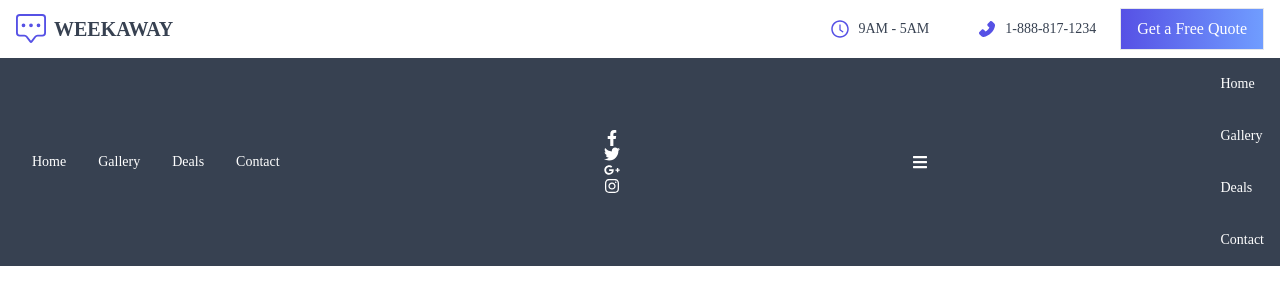
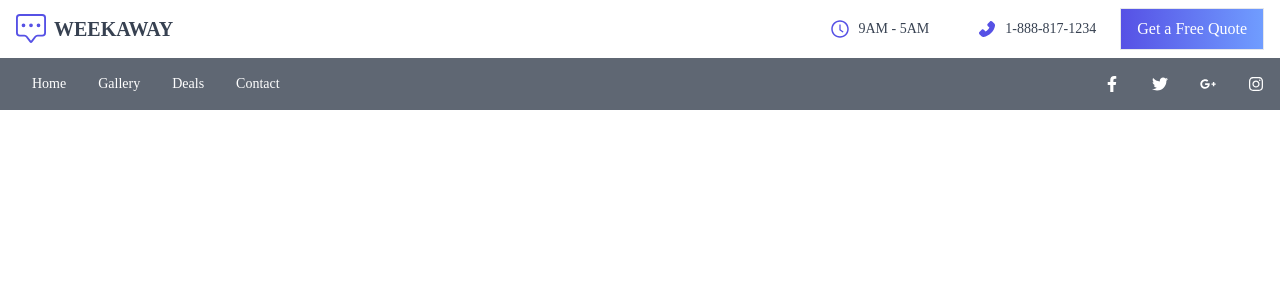
Before and after one commit to gregorybv/weekaway-website, a React (Create React App) app: page / in a window 1280 px wide. Shown: the top 304 px of the page. Built offline with nearby package versions, Linux system fonts and the light colour scheme.

Commit message:
hero block add to project

```diff
--- a/src/App.js
+++ b/src/App.js
@@ -1,12 +1,14 @@
 import React from "react";
 import TopBar from "./components/TopBar";
 import Navbar from "./components/Navbar";
+import Hero from "./components/Hero";
 
 function App() {
   return (
     <div className="App">
       <TopBar/>
       <Navbar/>
+      <Hero/>
     </div>
   );
 }
--- /dev/null
+++ b/src/components/Hero.jsx
@@ -0,0 +1,11 @@
+import React from 'react';
+
+const Hero = () => {
+  return (
+    <div>
+
+    </div>
+  )
+}
+
+export default Hero
--- a/src/components/Navbar.jsx
+++ b/src/components/Navbar.jsx
@@ -1,10 +1,16 @@
-import React from 'react';
+import React, {useState} from 'react';
 // import {BsChatSquareDots} from "react-icons/bs";
-import {FaFacebookF, FaTwitter, FaGooglePlusG, FaInstagram, FaBars } from "react-icons/fa";
+import {FaFacebookF, FaTwitter, FaGooglePlusG, FaInstagram, FaBars} from "react-icons/fa";
 
 const Navbar = () => {
+  const [nav, setNav] = useState(false)
+
+  const handleNav = () => {
+    setNav(!nav)
+  }
+
   return (
-    <div className='w-full min-h-[50px] flex justify-between items-center absolute z-10 text-white bg-gray-700'>
+    <div className='w-full min-h-[50px] flex justify-between items-center absolute z-10 text-white bg-gray-700/80'>
       <ul className='hidden sm:flex px-4'>
         <li>
           <a href="/">Home</a>
@@ -19,27 +25,30 @@
           <a href="#contact">Contact</a>
         </li>
       </ul>
-      <div>
+      <div className='flex justify-between'>
         <FaFacebookF className='mx-4'/>
         <FaTwitter className='mx-4'/>
         <FaGooglePlusG className='mx-4'/>
         <FaInstagram className='mx-4'/>
       </div>
-      <div>
-        <FaBars/>
+      <div onClick={handleNav} className='sm:hidden z-10'>
+        <FaBars size={20} className='mr-4 cursor-pointer'/>
       </div>
-      <div>
-        <ul>
-          <li>
+      <div
+        onClick={handleNav}
+        className={nav ? 'overflow-y-hidden md:hidden ease-in duration-300 absolute text-gray-300 w-full left-0 top-0 h-screen bg-black/90 px-4 py-7 flex flex-col'
+          : 'absolute top-0 h-screen left-[-100%] ease-in duration-500'}>
+        <ul className='h-full w-full text-center pt-12'>
+          <li className='text-2xl py-8'>
             <a href="/">Home</a>
           </li>
-          <li>
+          <li className='text-2xl py-8'>
             <a href="#gallery">Gallery</a>
           </li>
-          <li>
+          <li className='text-2xl py-8'>
             <a href="#deals">Deals</a>
           </li>
-          <li>
+          <li className='text-2xl py-8'>
             <a href="#contact">Contact</a>
           </li>
         </ul>
```
